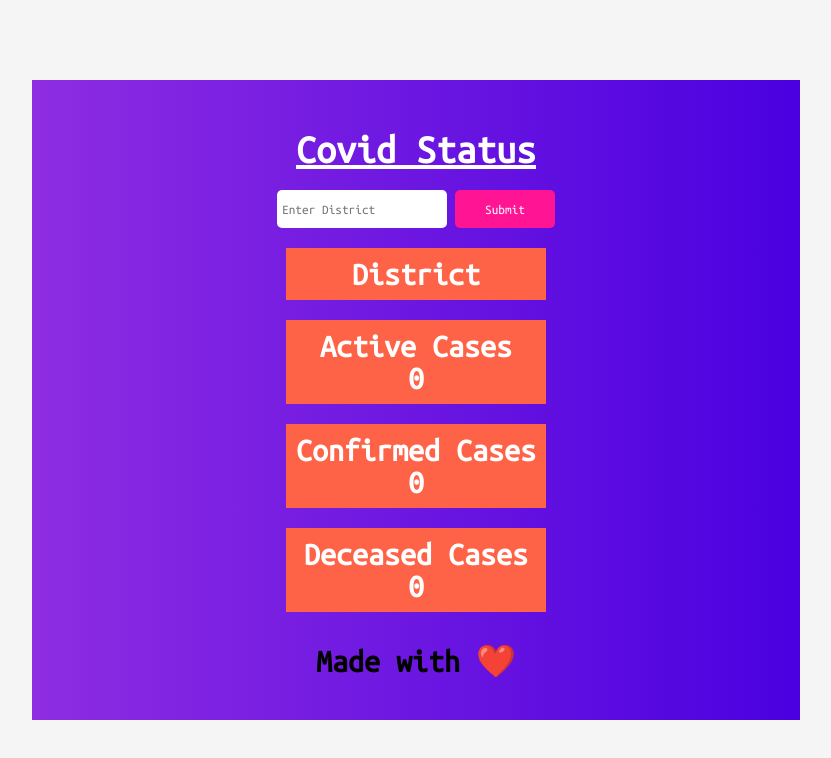
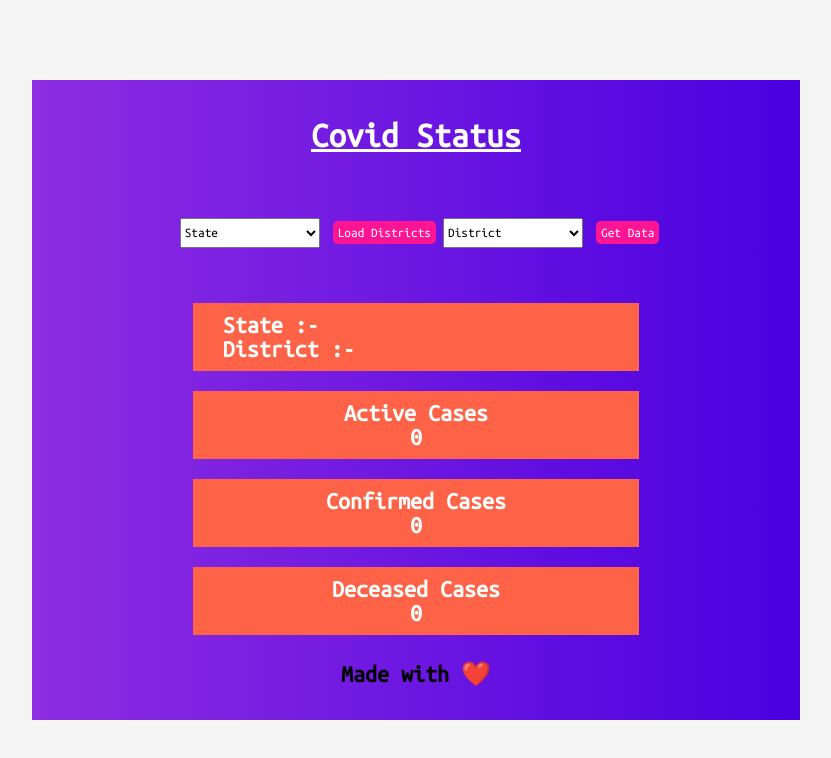
Before and after one commit to ashokide/covid19, a plain HTML site: page index.html in a window 1280 px wide. Shown: the whole page, without its empty margins (224-1055 px from the left). Drawn offline with Linux system fonts and the light colour scheme; no server answers.

Commit message:
Add files via upload

```diff
--- a/app.js
+++ b/app.js
@@ -11,14 +11,16 @@ async function getActiveData(state, district) {
     return [data1, data2, data3];
 }
 
-function getCovidStatus(Mydistrict) {
+function getCovidStatus(MyState, Mydistrict) {
     let active = document.getElementById('active');
     let confirm = document.getElementById('confirm');
     let deceased = document.getElementById('deceased');
     let district = document.getElementById('district');
-    district.innerHTML = Mydistrict
+    district.innerHTML = Mydistrict;
+    let stateId = document.getElementById('stateId');
+    stateId.innerHTML = MyState;
 
-    getActiveData('Tamil Nadu', Mydistrict).then(e => {
+    getActiveData(MyState, Mydistrict).then(e => {
         active.innerHTML = e[0];
         confirm.innerHTML = e[1];
         deceased.innerHTML = e[2];
@@ -34,19 +36,72 @@ deceased.innerHTML = 0;
 
 
 function submitData() {
-    let value = document.getElementById('inputBox').value.trim().toLowerCase();
-    let Mydistrict = String.fromCharCode(value.charCodeAt(0) - 32) + value.substr(1, value.length)
-    document.getElementById('inputBox').value = ''
-    if (value === "") {
+    let MyState = document.getElementById('selectBox0').value;
+    let MyDistrict = document.getElementById('selectBox').value;
+    if (MyDistrict === "") {
         let active = document.getElementById('active');
         let confirm = document.getElementById('confirm');
         let deceased = document.getElementById('deceased');
         let district = document.getElementById('district');
+        let stateId = document.getElementById('stateId');
+        stateId.innerHTML = '';
         district.innerHTML = '';
         active.innerHTML = 0;
         confirm.innerHTML = 0;
         deceased.innerHTML = 0;
     } else {
-        getCovidStatus(Mydistrict)
+        getCovidStatus(MyState, MyDistrict)
     }
+    // document.getElementById('selectBox0').value = ''
+    // districtData = []
+    // document.getElementById('selectBox').options.length = 1
 }
+
+//Populating Select Box
+async function func() {
+    let data = await fetch(
+        "https://api.covid19india.org/state_district_wise.json"
+    );
+    return await data.json();
+}
+
+let stateData = [];
+func().then((e) => {
+    for (var i in e) {
+        stateData.push(i);
+    }
+    stateData.sort()
+});
+
+
+let dist = document.getElementById("selectBox");
+let state1 = document.getElementById("selectBox0");
+
+setTimeout(() => {
+    for (var state in stateData) {
+        let d = document.createElement("option");
+        d.textContent = stateData[state];
+        d.value = stateData[state];
+        state1.appendChild(d);
+    }
+}, 3000);
+
+
+function getDistricts() {
+    document.getElementById('selectBox').options.length = 1
+    let districtData = [];
+    func().then((e) => {
+        for (var i in e[state1.value].districtData) {
+            districtData.push(i);
+        }
+        districtData.sort()
+    });
+    setTimeout(() => {
+        for (var district in districtData) {
+            let d = document.createElement("option");
+            d.textContent = districtData[district];
+            d.value = districtData[district];
+            dist.appendChild(d);
+        }
+    }, 1000);
+}
--- a/index.html
+++ b/index.html
@@ -11,34 +11,43 @@
     <div id="container">
         <div id="content">
             <div id="data">
-                <h1 style="padding: 20px; text-decoration: underline;font-size: 40px;">Covid Status</h1>
-                <div id="name0">
-                    <input type="text" placeholder="Enter District" id="inputBox" autofocus required
-                        autocomplete="off" />
-                    <button onclick="submitData()" id="myButton">Submit</button>
+                <h1 style="padding: 20px; text-decoration: underline;font-size: 35px;">Covid Status</h1>
+                <div class="inputdiv">
+                    <div id="state">
+                        <select id="selectBox0">
+                            <option value="">State</option>
+                        </select>
+                        <button onclick="getDistricts()" id="myButton1">Load Districts</button>
+                    </div>
+                    <div id="name0">
+                        <select id="selectBox">
+                            <option value="">District</option>
+                        </select>
+                        <button onclick="submitData()" id="myButton">Get Data</button>
+                    </div>
                 </div>
 
-                <div id="name1">
-                    <h1><span id="district"></span> District</h1>
+                <div id="name1" style="text-align: left; padding-left: 30px;">
+                    <h2>State :- <span id="stateId"></span></h2> <h2>District :- <span id="district"></span></h2>
                 </div>
 
                 <div id="name2">
-                    <h1>Active Cases</h1>
-                    <h1 id="active"></h1>
+                    <h2>Active Cases</h2>
+                    <h2 id="active"></h2>
                 </div>
 
                 <div id="name3">
-                    <h1>Confirmed Cases</h1>
-                    <h1 id="confirm"></h1>
+                    <h2>Confirmed Cases</h2>
+                    <h2 id="confirm"></h2>
                 </div>
 
                 <div id="name4">
-                    <h1>Deceased Cases</h1>
-                    <h1 id="deceased"></h1>
+                    <h2>Deceased Cases</h2>
+                    <h2 id="deceased"></h2>
                 </div>
 
-                <footer style="position: relative;bottom: 0; width: 100%;">
-                    <h1 style="text-align: center;padding: 10px;color:black">Made with ❤️</h1>
+                <footer style="position: relative;bottom: 5px; width: 100%;">
+                    <h2 style="text-align: center;padding: 10px;color:black">Made with ❤️</h2>
                 </footer>
             </div>
 
--- a/style.css
+++ b/style.css
@@ -26,9 +26,45 @@
     justify-content: center;
     flex-direction: column;
 }
+.inputdiv{
+    display: flex;
+    justify-content: center;
+    align-items: center;
+    flex-wrap: nowrap;
+    min-height: 100px;
+    margin:10px 0 10px 0;
+}
+
+
+#selectBox,#selectBox0{
+    height: 30px;
+    width:140px;
+    margin: 5px;
+    outline: none !important;
+}
+
+#state{
+    margin: 2px;
+}
+
+#myButton1{
+    padding: 5px;
+    height: 100%;
+    background-color: deeppink;
+    border: none;
+    color: white;
+    border-radius: 5px;
+}
+#myButton1:hover {
+    box-shadow: 0 0 2px 1px white;
+}
+
+#myButton1:active {
+    box-shadow: inset 1px 1px 2px black;
+}
 
 #myButton {
-    width: 100px;
+    padding: 5px;
     height: 100%;
     background-color: deeppink;
     border: none;
@@ -44,19 +80,6 @@
     box-shadow: inset 1px 1px 2px black;
 }
 
-#inputBox {
-    outline: none;
-    height: 100%;
-    width: 170px;
-    border: none;
-    padding: 5px;
-    border-radius: 5px;
-}
-
-#name0 {
-    height: 38px;
-}
-
 #name1, #name2, #name3, #name4 {
     margin: 20px;
     background-color: tomato;
@@ -65,10 +88,10 @@
 
 @media screen and (max-width:700px) {
     * {
-        font-size: 20px;
+        font-size: 18px;
     }
     #content {
         width: 90%;
-        height: 80%;
+        height: 90%;
     }
 }
```
